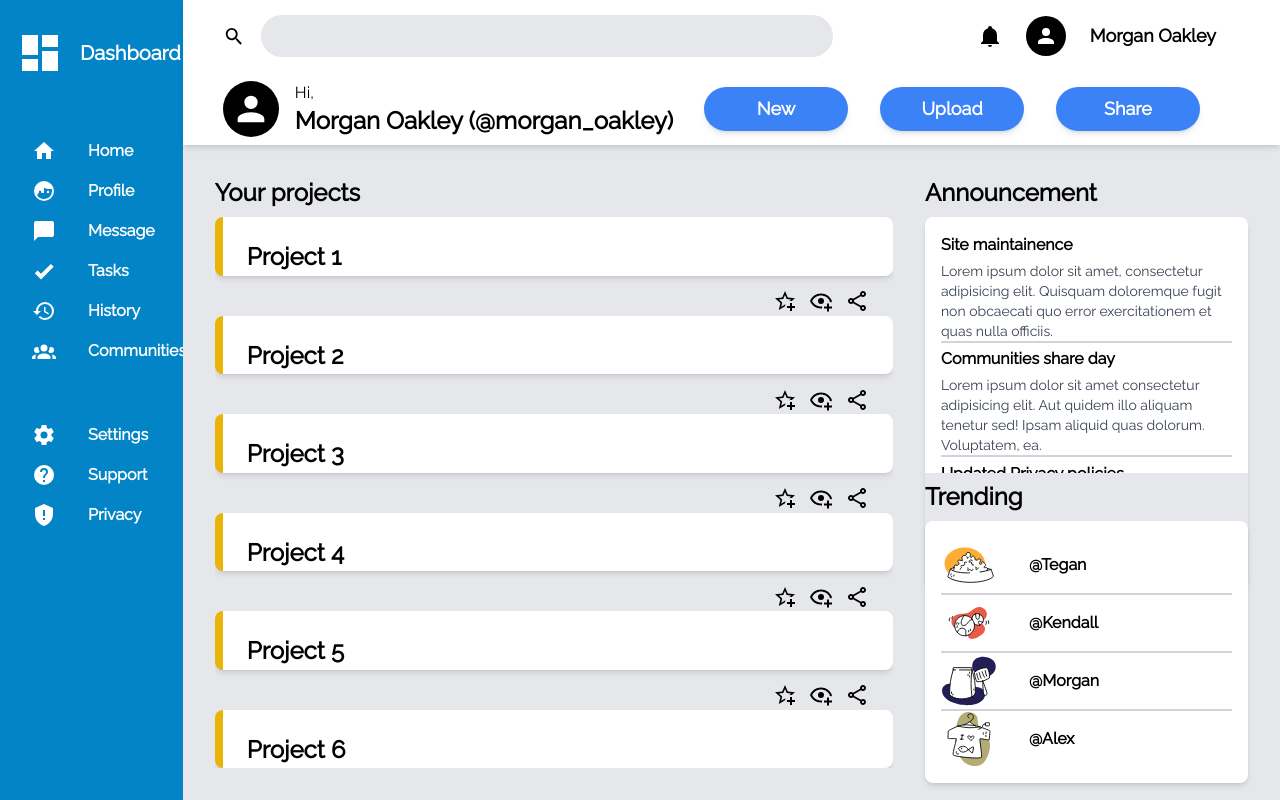
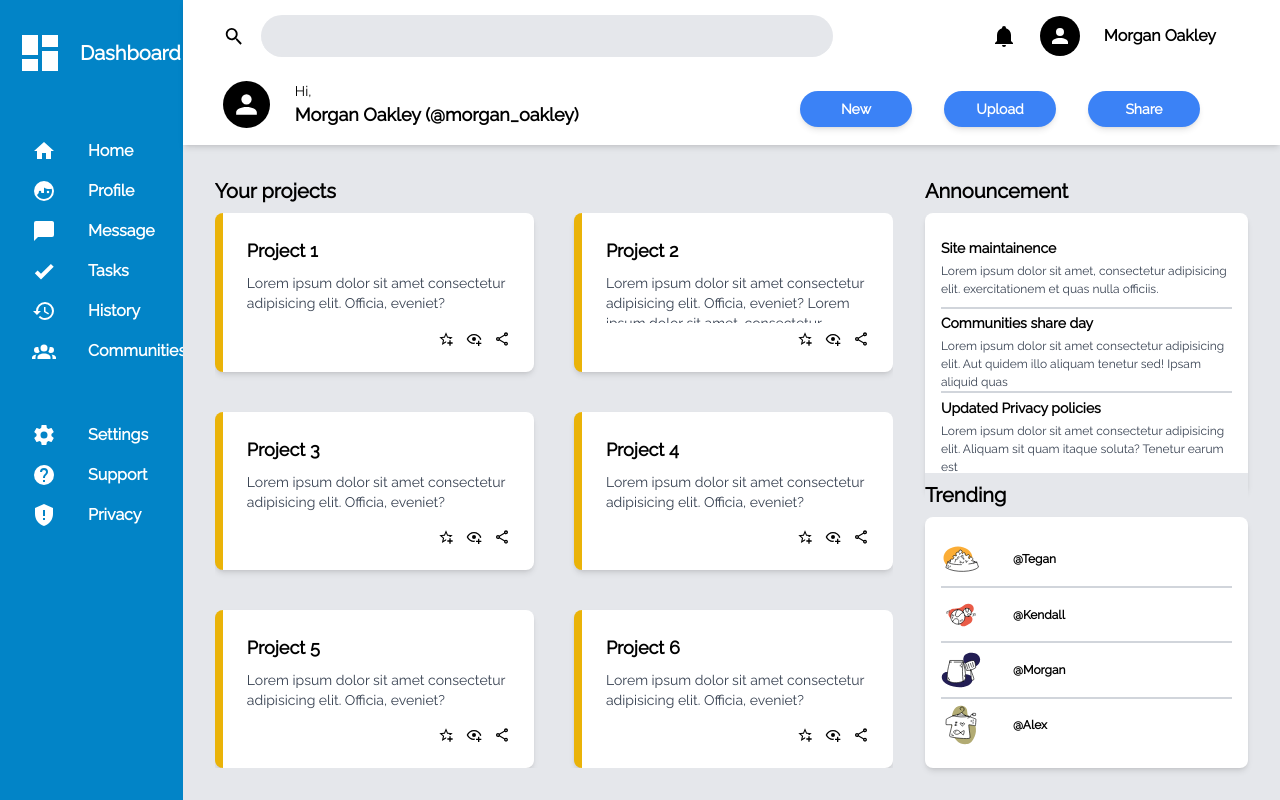
Before and after one commit to DustinDust/TOD-admin-dashboard, a website built with Vite: page index.html in a window 1280 px wide. Built offline with nearby package versions, Linux system fonts and the light colour scheme.

Commit message:
fix some layout bugs

```diff
--- a/index.html
+++ b/index.html
@@ -8,10 +8,10 @@
   </head>
   <body class="h-full w-full">
     <div
-      class="root mr-0 grid h-full w-full grid-cols-layout grid-rows-layout font-whole"
+      class="root grid-cols-layout grid-rows-layout font-whole mr-0 grid h-full w-full"
     >
       <header
-        class="z-10 col-span-full col-start-2 grid h-full w-full grid-cols-header grid-rows-header shadow-md"
+        class="grid-cols-header grid-rows-header z-10 col-span-full col-start-2 grid h-full w-full shadow-md"
       >
         <div
           class="search-bar ml-8 flex flex-row items-center gap-4 rounded-full bg-white p-2"
@@ -42,7 +42,7 @@
             />
           </div>
           <div class="name mr-8">
-            <span class="text-lg font-bold">Morgan Oakley</span>
+            <span class="text-base font-bold">Morgan Oakley</span>
           </div>
         </div>
         <div
@@ -52,13 +52,13 @@
             <div class="user-icon h-14 w-14">
               <img
                 src="src/assets/user-icons.svg"
-                class="h-full w-full rounded-full bg-black p-2"
+                class="h-5/6 w-5/6 rounded-full bg-black p-2"
                 alt="User-icon"
               />
             </div>
             <div class="greeting-text flex flex-col">
-              <span>Hi,</span>
-              <span class="text-2xl font-extrabold"
+              <span class="text-sm">Hi,</span>
+              <span class="text-lg font-extrabold"
                 >Morgan Oakley (@morgan_oakley)</span
               >
             </div>
@@ -71,7 +71,7 @@
         </div>
       </header>
       <div
-        class="dashboard row-span-full grid h-full w-full grid-cols-1 grid-rows-dashboard items-center gap-y-8 overflow-auto bg-sky-600 scrollbar-thin"
+        class="dashboard grid-rows-dashboard scrollbar-thin row-span-full grid h-full w-full grid-cols-1 items-center gap-y-8 overflow-auto bg-sky-600"
       >
         <div class="LOGO flex items-center justify-start gap-4">
           <img
@@ -144,7 +144,7 @@
         <section
           class="projects col-span-2 row-span-full flex h-full w-full flex-col overflow-auto"
         >
-          <h3 class="mb-2 text-2xl font-extrabold">Your projects</h3>
+          <h3 class="mb-2 text-xl font-bold">Your projects</h3>
           <div class="project-container flex-grow">
             <div class="project">
               <h4>Project 1</h4>
@@ -267,7 +267,7 @@
         </section>
         <section class="extra row-span-full grid grid-cols-1 grid-rows-2">
           <div class="announcement flex h-full w-full flex-col bg-gray-200">
-            <h3 class="mb-2 text-2xl font-extrabold">Announcement</h3>
+            <h3 class="mb-2 text-xl font-bold">Announcement</h3>
             <div class="grow rounded-lg bg-white p-4 shadow-md">
               <ul class="ancmnt-container">
                 <li>
@@ -275,7 +275,6 @@
                     <h4>Site maintainence</h4>
                     <p>
                       Lorem ipsum dolor sit amet, consectetur adipisicing elit.
-                      Quisquam doloremque fugit non obcaecati quo error
                       exercitationem et quas nulla officiis.
                     </p>
                   </div>
@@ -286,7 +285,6 @@
                     <p>
                       Lorem ipsum dolor sit amet consectetur adipisicing elit.
                       Aut quidem illo aliquam tenetur sed! Ipsam aliquid quas
-                      dolorum. Voluptatem, ea.
                     </p>
                   </div>
                 </li>
@@ -296,7 +294,6 @@
                     <p>
                       Lorem ipsum dolor sit amet consectetur adipisicing elit.
                       Aliquam sit quam itaque soluta? Tenetur earum est
-                      voluptates aut, error ipsum.
                     </p>
                   </div>
                 </li>
@@ -304,7 +301,7 @@
             </div>
           </div>
           <div class="trending flex h-full w-full flex-col bg-gray-200">
-            <h3 class="mt-2 mb-2 text-2xl font-extrabold">Trending</h3>
+            <h3 class="mt-2 mb-2 text-xl font-bold">Trending</h3>
             <div class="grow rounded-lg bg-white p-4 shadow-md">
               <ul class="trend-container">
                 <li>
--- a/src/index.css
+++ b/src/index.css
@@ -13,27 +13,31 @@
 }
 
 .control-btns > button {
-  @apply w-36 rounded-3xl bg-blue-500 pt-2 pb-2 pl-8 pr-8 text-lg font-extrabold text-white shadow-md transition-all hover:bg-blue-400 hover:transition-all;
+  @apply w-28 rounded-3xl bg-blue-500 pt-2 pb-2 pl-8 pr-8 text-center text-sm font-extrabold text-white shadow-md transition-all hover:bg-blue-400 hover:transition-all;
 }
 
 .project-container {
-  @apply grid auto-rows-fr grid-cols-projects gap-x-10 gap-y-10 overflow-auto;
+  @apply grid-cols-projects grid auto-rows-fr gap-x-10 gap-y-10 overflow-auto;
 }
 
 .project {
-  @apply z-10 grid grid-cols-1 grid-rows-project-card gap-2 rounded-lg border-l-8 border-l-yellow-500 bg-white p-6 shadow-md;
+  @apply grid-rows-project-card z-10 grid grid-cols-1 gap-2 rounded-lg border-l-8 border-l-yellow-500 bg-white p-6 shadow-md;
 }
 
 .project h4 {
-  @apply text-2xl font-extrabold;
+  @apply text-lg font-extrabold;
 }
 
 .project p {
-  @apply overflow-hidden text-clip text-base text-gray-700;
+  @apply overflow-hidden text-clip text-sm text-gray-700;
 }
 
 .project-control {
   @apply flex flex-row gap-3 justify-self-end;
+}
+
+.project-control button {
+  @apply sm:hidden md:hidden lg:block lg:h-4 lg:w-4;
 }
 
 .ancmnt-container {
@@ -49,11 +53,11 @@
 }
 
 .ancmnt-item h4 {
-  @apply text-base font-bold;
+  @apply text-sm font-semibold;
 }
 
 .ancmnt-item p {
-  @apply text-sm font-light text-gray-700;
+  @apply text-xsm font-extralight text-gray-700;
 }
 
 .trend-container {
@@ -65,7 +69,7 @@
 }
 
 .trend-item span {
-  @apply text-base font-bold;
+  @apply text-xsm font-bold;
 }
 
 .trend-item {
@@ -73,5 +77,5 @@
 }
 
 .usr-icon {
-  @apply h-14 w-14;
+  @apply h-10 w-10;
 }
--- a/tailwind.config.js
+++ b/tailwind.config.js
@@ -4,10 +4,13 @@
   content: ['index.html', './src/**/*.{js,jsx,ts,tsx,vue,html}'],
   theme: {
     extend: {
+      fontSize: {
+        xsm: '0.75rem',
+      },
       gridTemplateColumns: {
         layout: '1fr 2fr 2fr 2fr',
         header: '3fr 2fr',
-        projects: 'repeat(auto-fit, minmax(400px, 1fr))',
+        projects: 'repeat(auto-fit, minmax(300px, 1fr))',
       },
       gridTemplateRows: {
         dashboard: '2fr 4fr 3fr 4fr',
```
